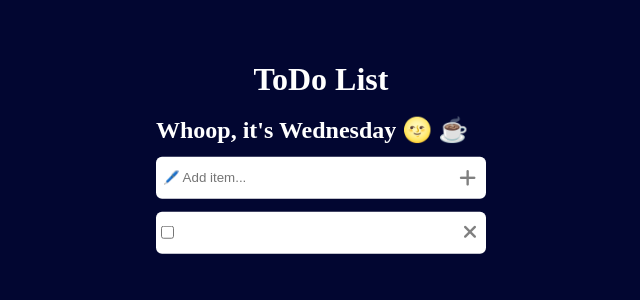
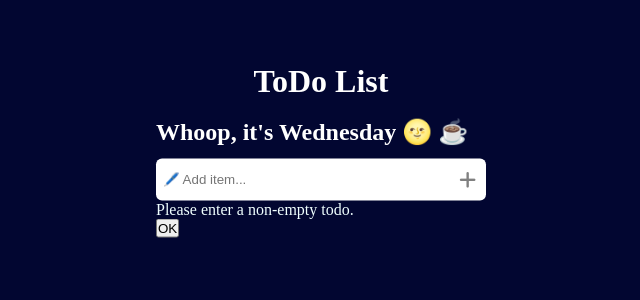
Before and after one commit to asif-mohmd/ToDoApp-React, a React (Create React App) app: page / in a window 1280 px wide. Both pictures are taken after a click on the icon 786 px from the left and 183 px from the top of the page. Shown: the top 300 px of the page, without its empty margins (319-959 px from the left). Built offline with nearby package versions, Linux system fonts and the light colour scheme.

Commit message:
Empty todo msg

```diff
--- a/src/App.css
+++ b/src/App.css
@@ -89,3 +89,7 @@ h2 {
   font-style: normal;
   color: grey;
 }
+
+.text-color-empty{
+  color: azure;
+}
--- a/src/App.js
+++ b/src/App.js
@@ -1,12 +1,41 @@
-import './App.css';
-import { useState } from 'react'
+import "./App.css";
+import { useState } from "react";
 
 function App() {
-  const [toDos, setToDos] = useState([])
-  const [toDo, setToDo] = useState('')
+  const [toDos, setToDos] = useState([]);
+  const [toDo, setToDo] = useState("");
+  const [showPopup, setShowPopup] = useState(false);
+
+  const addTodo = () => {
+    const trimmedTodo = toDo.trim();
+
+    if (trimmedTodo && !toDos.some((item) => item.text === trimmedTodo)) {
+      setToDos([...toDos, { id: Date.now(), text: trimmedTodo, status: false }]);
+      setToDo("");
+    } else {
+      // Show the popup if the input is empty
+      setShowPopup(true);
+    }
+  };
+
+  const deleteTodo = (id) => {
+    const updatedToDos = toDos.filter((obj) => obj.id !== id);
+    setToDos(updatedToDos);
+  };
+
+  const toggleStatus = (id, checked) => {
+    const updatedToDos = toDos.map((obj) =>
+      obj.id === id ? { ...obj, status: checked } : obj
+    );
+    setToDos(updatedToDos);
+  };
+
+  const closePopup = () => {
+    // Close the popup
+    setShowPopup(false);
+  };
 
   return (
-
     <div className="app">
       <div className="mainHeading">
         <h1>ToDo List</h1>
@@ -16,44 +45,41 @@ function App() {
         <h2>Whoop, it's Wednesday 🌝 ☕ </h2>
       </div>
       <div className="input">
-
-        <input value={toDo} onChange={(e) => setToDo(e.target.value)} type="text" placeholder="🖊️ Add item..." />
-        <i onClick={() => setToDos([...toDos, { id: Date.now(), text: toDo, status: false }])} className="fas fa-plus"></i>
-
+        <input
+          value={toDo}
+          onChange={(e) => setToDo(e.target.value)}
+          type="text"
+          placeholder="🖊️ Add item..."
+        />
+        <i onClick={addTodo} className="fas fa-plus"></i>
       </div>
 
       <div className="todos">
-        {toDos.map((obj) => {
-
-          return (<div className="todo">
+        {toDos.map((obj) => (
+          <div className="todo" key={obj.id}>
             <div className="left">
-              <input onChange={(e) => {
-                console.log(e.target.checkedimage.png)
-                console.log(obj)
-                setToDos(toDos.filter(obj2 => {
-                  if (obj2.id === obj.id) {
-                    obj2.status = e.target.checked
-                  }
-                  return obj2
-                }))
-              }} value={obj.status} type="checkbox" name="" id="" />
+              <input
+                onChange={(e) => toggleStatus(obj.id, e.target.checked)}
+                checked={obj.status}
+                type="checkbox"
+                name=""
+                id=""
+              />
               <p>{obj.text}</p>
             </div>
             <div className="right">
-              <i className="fas fa-times"></i>
+              <i onClick={() => deleteTodo(obj.id)} className="fas fa-times"></i>
             </div>
           </div>
-          )
-        })
-        }
+        ))}
+      </div>
 
-        {toDos.map((obj) => {
-          if (obj.status) {
-            return (<h1>{obj.text}</h1>)
-          }
-          return null
-        })}
-      </div>
+      {showPopup && (
+        <div className="popup">
+          <p className="text-color-empty">Please enter a non-empty todo.</p>
+          <button onClick={closePopup}>OK</button>
+        </div>
+      )}
     </div>
   );
 }
--- /dev/null
+++ b/test.js
@@ -0,0 +1,6 @@
+
+
+let nums = [-336,513,-560,-481,-174,101,-997,40,-527,-784,-283,-336,513,-560,-481,-174,101,-997,40,-527,-784,-283,354]
+nums.sort()
+
+console.log(nums)
```
Also changed, not shown: 1 other file (tests, documents, lock files or other folders).
